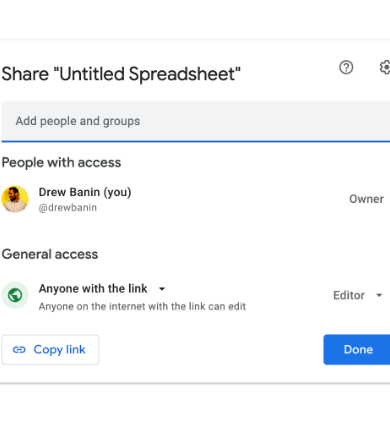
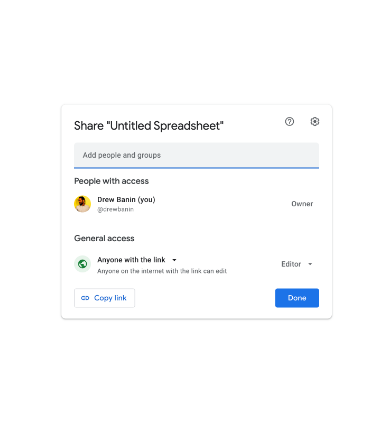
Before and after one commit to drewbanin/drewbanin.com, a React (Create React App) app: page / in a window 390 px wide. Shown: the part 208-632 px from the top of the page. Built offline with nearby package versions, Linux system fonts and the light colour scheme.

Commit message:
play audio on mobile

```diff
--- a/src/App.js
+++ b/src/App.js
@@ -1,15 +1,10 @@
-import React from "react";
-import Sheet from './Sheet'
 import ModalComponent from './Modal';
-
 
 const App = () => {
     return <div style={{width: '100%', height: '100%'}}>
         <ModalComponent>
-            <Sheet width="100%" />
         </ModalComponent>
     </div>
 }
 
-
 export default App;
--- /dev/null
+++ b/src/Modal.css
@@ -0,0 +1,21 @@
+
+#shareBanner {
+    text-align: center;
+    border: 0;
+    background: white;
+    color: black;
+}
+
+/* Make it small on mobile */
+@media only screen and (max-width: 600px) {
+  #shareBanner {
+    width: 300px;
+  }
+}
+
+/* Make it big on desktop */
+@media only screen and (min-width: 600px) {
+  #shareBanner {
+    width: 480px;
+  }
+}
--- a/src/Modal.js
+++ b/src/Modal.js
@@ -1,5 +1,10 @@
 import React from 'react';
 import Modal from 'react-modal';
+import Sheet from './Sheet'
+
+import Player from './Tunes'
+
+import './Modal.css';
 
 const customStyles = {
   content: {
@@ -15,24 +20,21 @@ const customStyles = {
 
 };
 
-const imgStyle = {
-    width: '480px',
-    border: 0,
-    background: 'white',
-    color: 'black',
-}
-
 // Make sure to bind modal to your appElement (https://reactcommunity.org/react-modal/accessibility/)
 Modal.setAppElement('#root');
 
 let basePath = process.env.PUBLIC_URL || '.';
 let imgPath = basePath + '/start.png'
+let player = new Player();
 
 
 function ModalComponent(props) {
   const [modalIsOpen, setIsOpen] = React.useState(true);
 
   function closeModal() {
+    // play a sound in the handler to initialize webaudio....
+    player.playTrack();
+
     setIsOpen(false);
   }
 
@@ -43,9 +45,9 @@ function ModalComponent(props) {
         onRequestClose={closeModal}
         style={customStyles}
       >
-        <img style={imgStyle} alt='Get started...' src={imgPath} border="0" onClick={closeModal} />
+        <img id='shareBanner' alt='Get started...' src={imgPath} border="0" onClick={closeModal} />
       </Modal>
-      {modalIsOpen || props.children}
+      <Sheet width="100%" player={player} />
     </div>
   );
 }
--- a/src/Sheet.js
+++ b/src/Sheet.js
@@ -1,7 +1,6 @@
 import _ from 'lodash';
 import React from 'react';
 import Datasheet from 'react-datasheet/lib/DataSheet';
-import Player from './Tunes';
 
 import 'react-datasheet/lib/react-datasheet.css';
 import './App.css';
@@ -32,8 +31,6 @@ let grid = _.map(_.range(29), (r) => {
 })
 
 
-let musicPlayer;
-
 export default class Sheet extends React.Component {
   constructor(props) {
     super(props);
@@ -50,14 +47,13 @@ export default class Sheet extends React.Component {
     this.timesIWasThere = 0;
 
     this.title = [];
+
+    this.player = props.player;
+    this.player.onLyric = this.onLyric;
+    this.player.onTick = this.onTick;
   }
 
   componentDidMount() {
-    if (!musicPlayer) {
-        musicPlayer= new Player(this.onLyric, this.onTick);
-        musicPlayer.init();
-        musicPlayer.playTrack()
-    }
     this.onLyric = this.onLyric.bind(this);
     this.onTick = this.onTick.bind(this);
   }
--- a/src/Tunes.js
+++ b/src/Tunes.js
@@ -2,30 +2,36 @@
 import Lyrics from './lyrics.json';
 
 export default class Player {
-    constructor(onLyric, onTick) {
-        this.track = null;
-        this.analyser = null;
-
+    constructor() {
         this.playing = false;
 
         this.lyricPointer = 0;
         this.nextLyric = Lyrics[0];
 
-        this.onTick = onTick;
-        this.onLyric = onLyric;
+        let basePath = process.env.PUBLIC_URL || '.';
+        let mp3Path = basePath + '/edge.mp3'
+        this.track = new Audio(mp3Path);
+        this.analyser = null;
+
+        this.track.oncanplaythrough = function() {
+            console.log("track loaded...");
+        };
+
     }
 
-    init() {
-        if (!this.track) {
-            let basePath = process.env.PUBLIC_URL || '.';
-            let mp3Path = basePath + '/edge.mp3'
-            this.track = new Audio(mp3Path)
-        }
-    }
+    playTrack() {
+        // this.track.currentTime = 240;
+        // _.each(Lyrics, (lyric, i) => {
+        //     if (lyric.offset < this.track.currentTime) {
+        //         this.lyricPointer = i;
+        //     }
+        //     this.nextLyric = Lyrics[this.lyricPointer];
+        // })
+        //let idk = new Audio('ping.mp3')
+        //idk.play();
 
-    doPlayTrack() {
-        var audioCtx = new (window.AudioContext || window.webkitAudioContext)();
-        var analyser = audioCtx.createAnalyser();
+        let audioCtx = new (window.AudioContext || window.webkitAudioContext)();
+        let analyser = audioCtx.createAnalyser();
 
         analyser.fftSize = 128;
         analyser.smoothingTimeConstant = 0.7;
@@ -39,28 +45,19 @@ export default class Player {
 
         this.analyser = analyser;
 
-        // this.track.currentTime = 240;
-        // _.each(Lyrics, (lyric, i) => {
-        //     if (lyric.offset < this.track.currentTime) {
-        //         this.lyricPointer = i;
-        //     }
-        //     this.nextLyric = Lyrics[this.lyricPointer];
-        // })
-
-        this.track.play()
+        this.track.play();
         this.loop();
     }
 
-    playTrack() {
-        let doPlay = this.doPlayTrack.bind(this);
-
-        if (!this.playing) {
-            this.playing = true;
-            this.track.addEventListener("canplaythrough", event => {
-                doPlay();
-            })
-        }
-    }
+    //playTrack() {
+    //    let doPlay = this.doPlayTrack.bind(this);
+    //    if (!this.playing) {
+    //        this.playing = true;
+    //        this.track.addEventListener("canplaythrough", event => {
+    //            doPlay();
+    //        })
+    //    }
+    //}
 
     loop() {
         const self = this;
```
